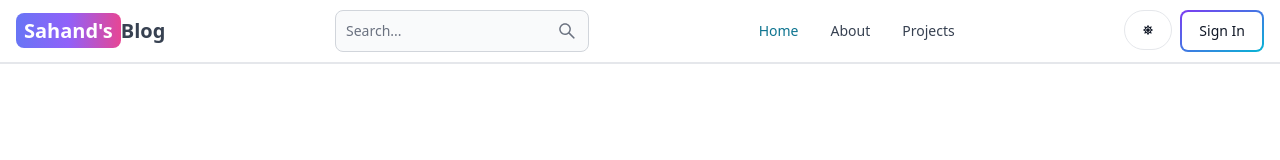
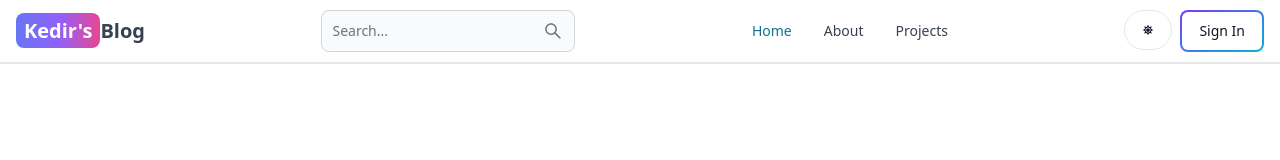
Before and after one commit to keddo/MERN-Blog, a React (Vite) app in the folder client/: page / in a window 1280 px wide. Shown: the top 160 px of the page. Built offline with nearby package versions, Linux system fonts and the light colour scheme; no server answers.

Commit message:
update header

```diff
--- a/client/src/components/Header.jsx
+++ b/client/src/components/Header.jsx
@@ -26,9 +26,9 @@ export default function Header() {
 
   const handleSignout = async () => {
     try {
-      const res = await fetch('/api/user/signout', {
-        method: 'POST',
-      });
+      const res = await fetch('/api/users/signout', {
+          method: 'POST'
+        });
       const data = await res.json();
       if (!res.ok) {
         console.log(data.message);
@@ -55,7 +55,7 @@ export default function Header() {
         className='self-center whitespace-nowrap text-sm sm:text-xl font-semibold dark:text-white'
       >
         <span className='px-2 py-1 bg-gradient-to-r from-indigo-500 via-purple-500 to-pink-500 rounded-lg text-white'>
-          Sahand's
+          Kedir's
         </span>
         Blog
       </Link>
@@ -102,7 +102,7 @@ export default function Header() {
             <Dropdown.Item onClick={handleSignout}>Sign out</Dropdown.Item>
           </Dropdown>
         ) : (
-          <Link to='/sign-in'>
+          <Link to='/signin'>
             <Button gradientDuoTone='purpleToBlue' outline>
               Sign In
             </Button>
```
